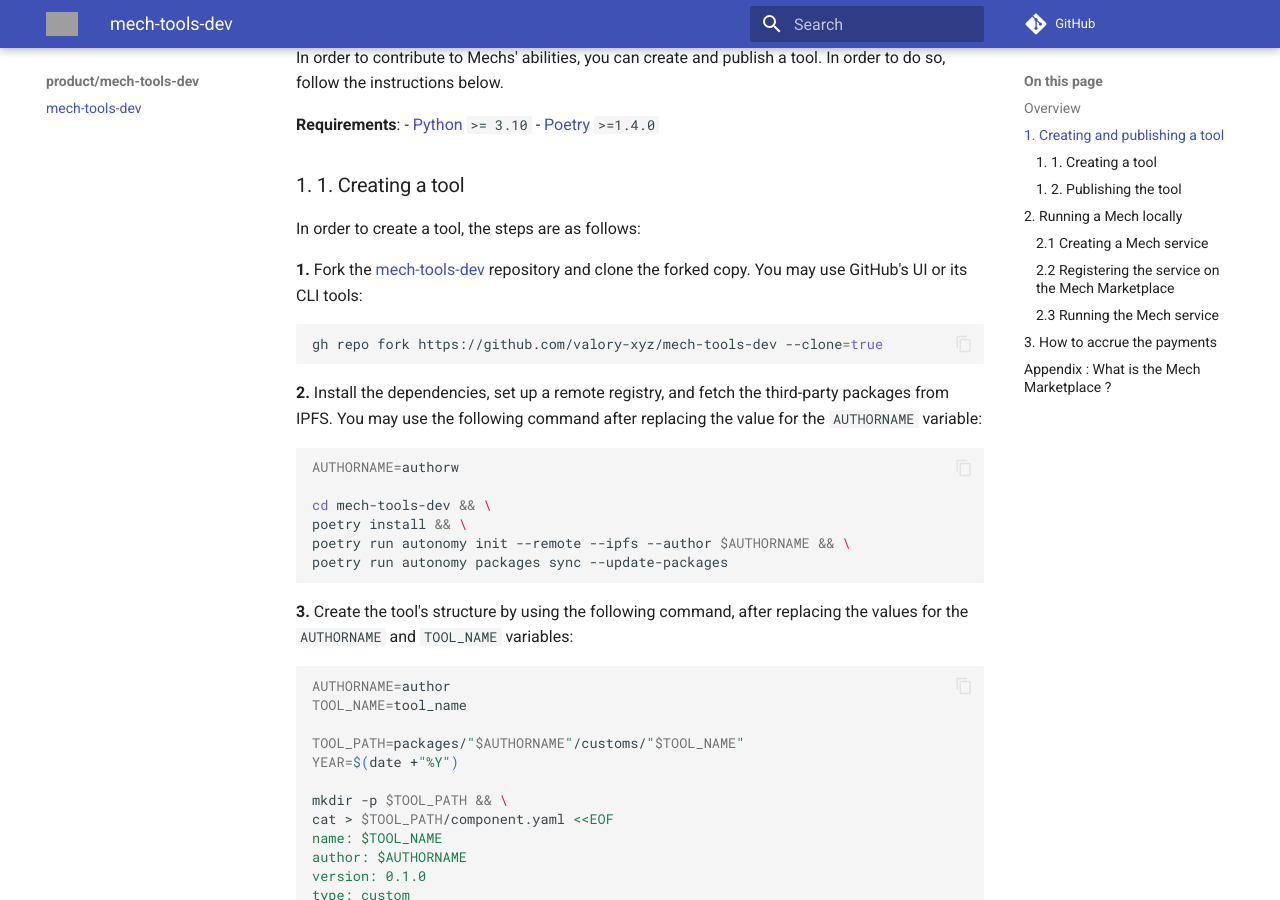
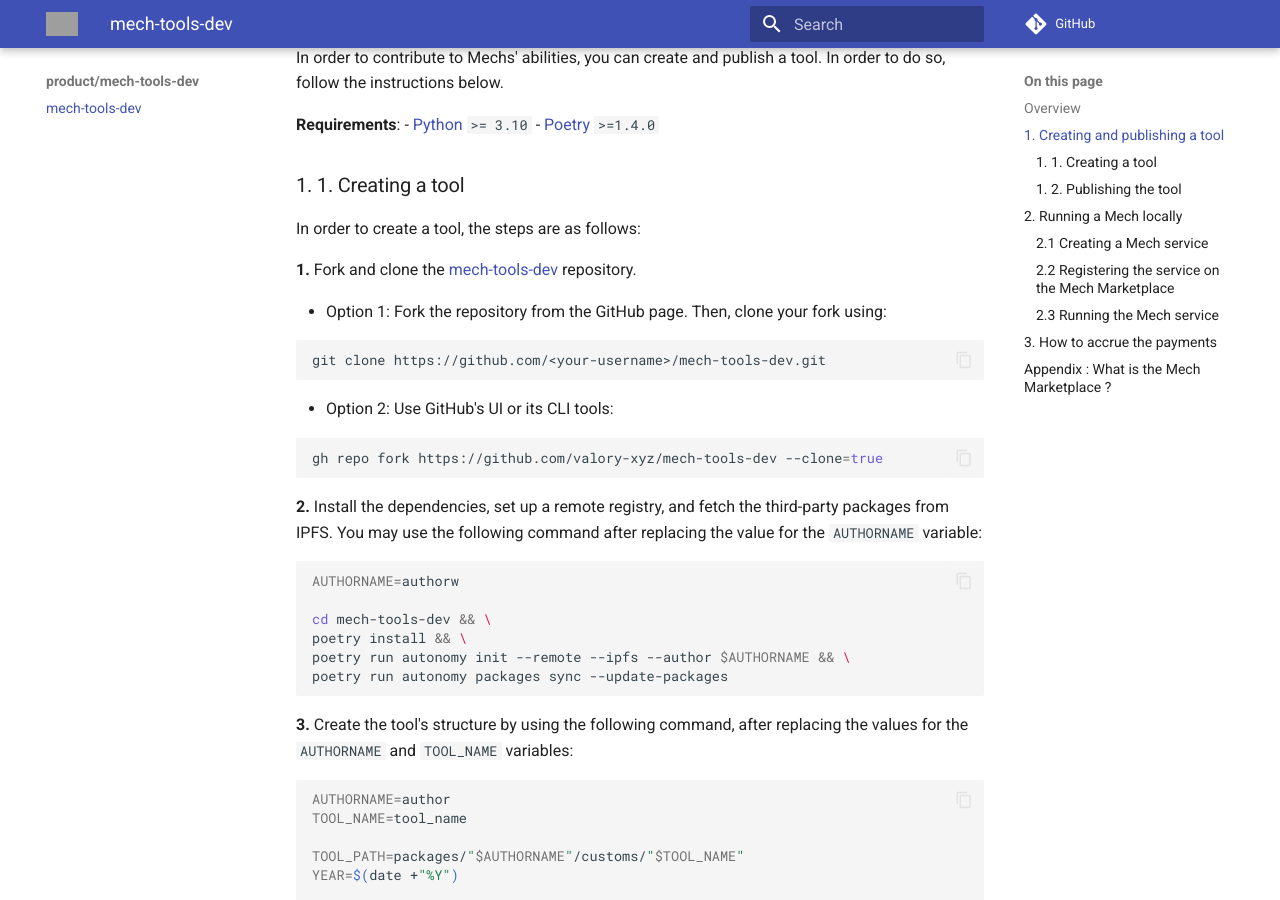
Before and after one commit to valory-xyz/mech-tools-dev, an MkDocs documentation site: the page built from docs/index.md, in a window 1280 px wide and 900 px high, scrolled down 891 px. Built offline with MkDocs 1.6.1 and Material for MkDocs 9.7.7, drawn with Linux system fonts in a browser that asks for light colours; emoji names are drawn with the system emoji font; comment, search, counter and statistics services are not loaded; grey boxes are pictures that could not be loaded.

Commit message:
docs: gh client fix

````diff
--- a/docs/index.md
+++ b/docs/index.md
@@ -31,8 +31,15 @@ In order to contribute to Mechs' abilities, you can create and publish a tool. I
 
 In order to create a tool, the steps are as follows:
 
-**1.** Fork the [mech-tools-dev](https://github.com/valory-xyz/mech-tools-dev) repository and clone the forked copy.
-You may use GitHub's UI or its CLI tools:
+**1.** Fork and clone the [mech-tools-dev](https://github.com/valory-xyz/mech-tools-dev) repository.
+
+- Option 1: Fork the repository from the GitHub page. Then, clone your fork using:
+
+```bash
+git clone https://github.com/<your-username>/mech-tools-dev.git
+```
+
+- Option 2: Use GitHub's UI or its CLI tools:
 
 ```bash
 gh repo fork https://github.com/valory-xyz/mech-tools-dev --clone=true
````
